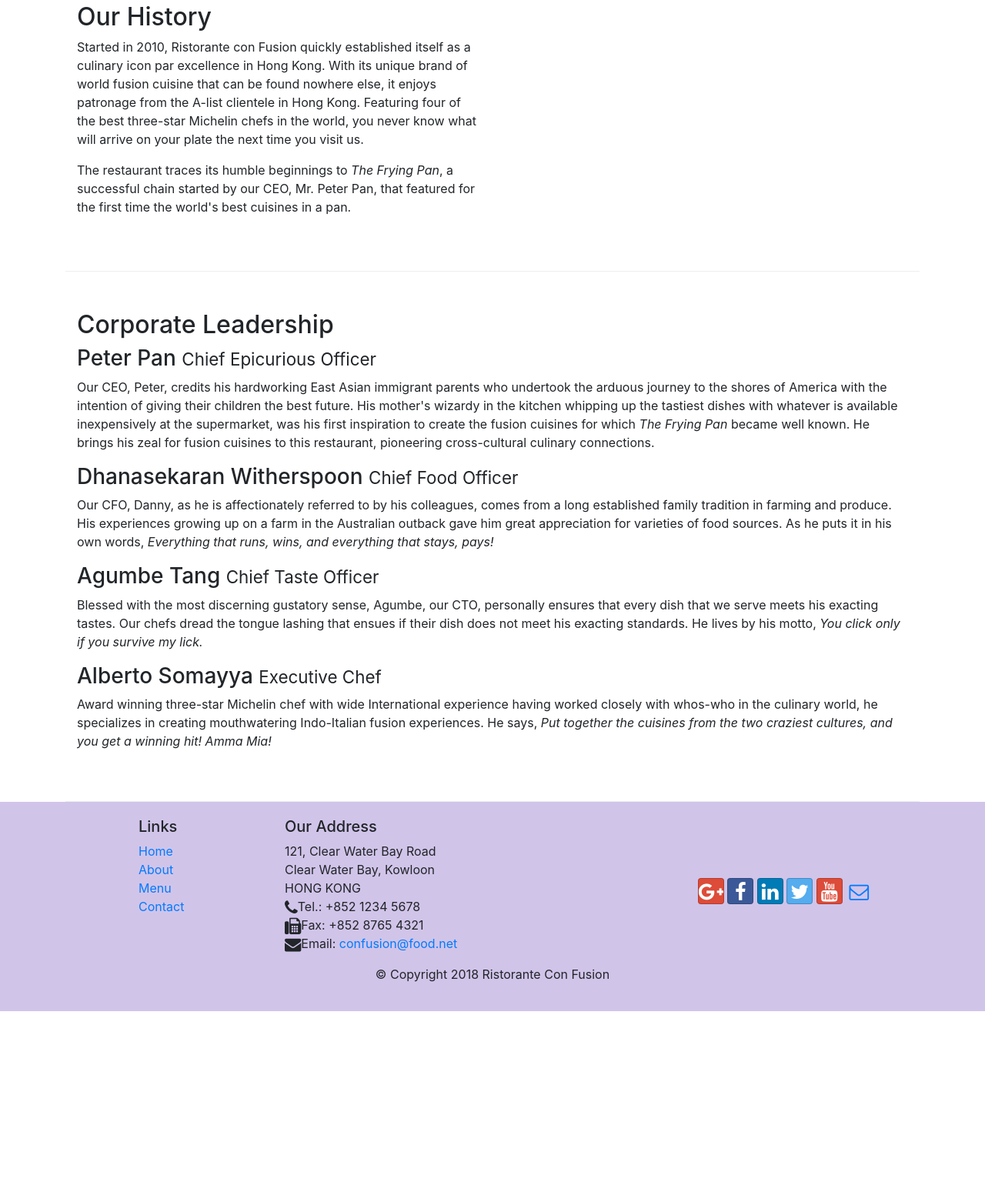
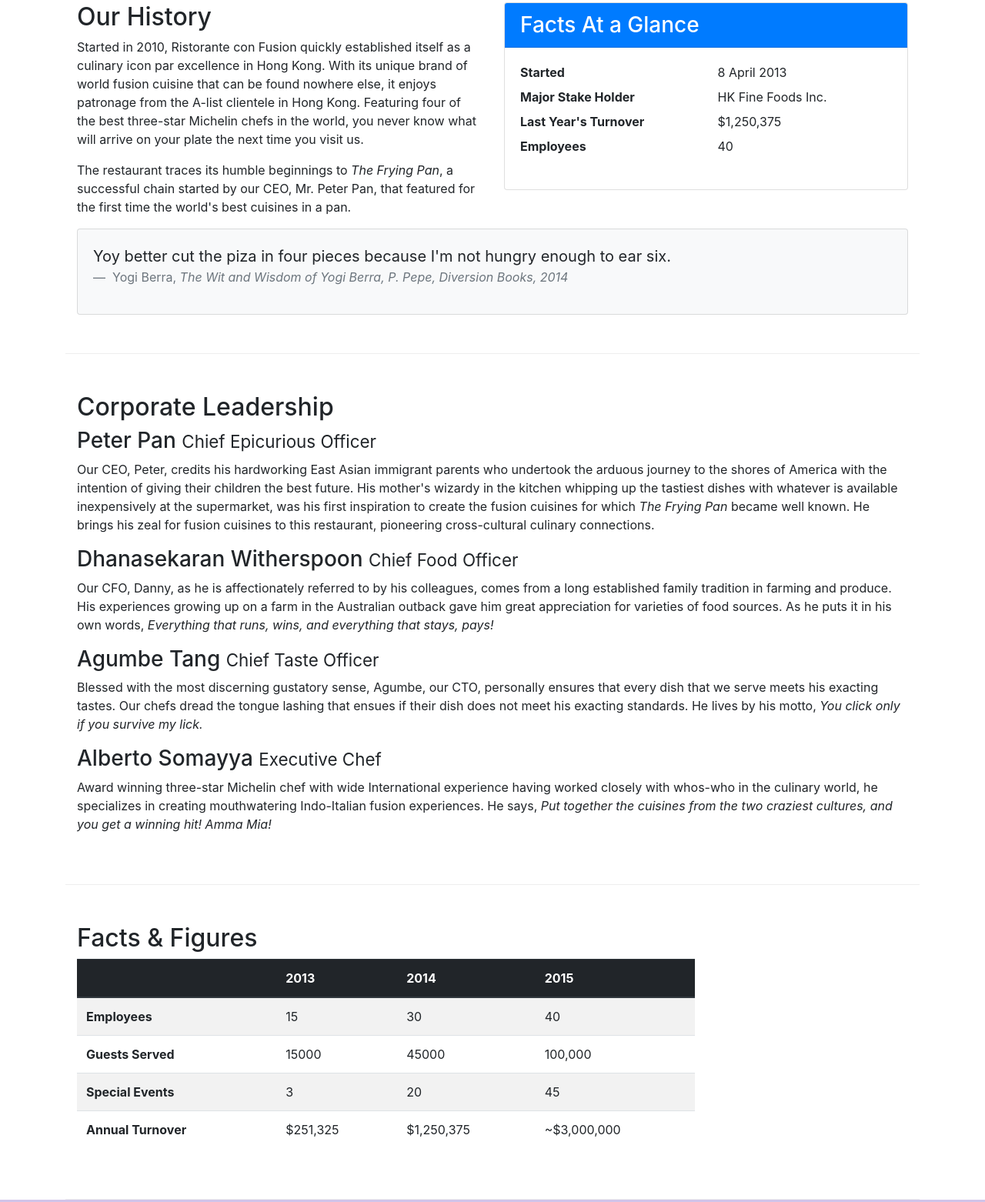
Before and after one commit to rohit10000/conFusion, a website: page aboutus.html in a window 1280 px wide. Shown: the part 488-2050 px from the top of the page at 77% size. Before the commit the page ends 1802 px from the top, so only its background shows below. Drawn offline with nearby package versions, Linux system fonts and the light colour scheme.

Commit message:
Bootstrap Tables & Cards

```diff
--- a/aboutus.html
+++ b/aboutus.html
@@ -64,7 +64,33 @@
                 <p>Started in 2010, Ristorante con Fusion quickly established itself as a culinary icon par excellence in Hong Kong. With its unique brand of world fusion cuisine that can be found nowhere else, it enjoys patronage from the A-list clientele in Hong Kong.  Featuring four of the best three-star Michelin chefs in the world, you never know what will arrive on your plate the next time you visit us.</p>
                 <p>The restaurant traces its humble beginnings to <em>The Frying Pan</em>, a successful chain started by our CEO, Mr. Peter Pan, that featured for the first time the world's best cuisines in a pan.</p>
             </div>
-            <div>
+            <div class="col-sm">
+              <div class="card">
+                <h3 class="card-header bg-primary text-white">Facts At a Glance</h3>
+                <div class="card-body">
+                  <dl class="row">
+                  <dt class="col-6">Started</dt>
+                  <dd class="col-6">8 April 2013</dd>
+                  <dt class="col-6">Major Stake Holder</dt>
+                  <dd class="col-6">HK Fine Foods Inc.</dd>
+                  <dt class="col-6">Last Year's Turnover</dt>
+                  <dd class="col-6">$1,250,375</dd>
+                  <dt class="col-6">Employees</dt>
+                  <dd class="col-6">40</dd>
+                </dl>
+                </div>
+              </div>
+            </div>
+            <div class="col-12">
+              <div class="card card-body bg-light">
+                <blockquote class="blockquote">
+                  <p class = "mb-0">Yoy better cut the piza in four pieces because I'm not hungry enough to ear six.</p>
+                  <footer class="blockquote-footer">
+                    Yogi Berra,
+                    <cite title="Source Title">The Wit and Wisdom of Yogi Berra, P. Pepe, Diversion Books, 2014</cite>
+                  </footer>
+                </blockquote>
+              </div>
             </div>
         </div>
 
@@ -82,7 +108,51 @@
                 <p class="d-none d-sm-block">Award winning three-star Michelin chef with wide International experience having worked closely with whos-who in the culinary world, he specializes in creating mouthwatering Indo-Italian fusion experiences. He says, <em>Put together the cuisines from the two craziest cultures, and you get a winning hit! Amma Mia!</em></p>
             </div>
        </div>
+       <div class="row row-content">
+        <div class="col-12 col-sm-9">
+          <h2>Facts &amp;  Figures </h2>
+          <div class="table-responsive">
+            <table class="table table-striped">
+              <thead class="thead-dark">
+                <tr>
+                  <th>&nbsp;</th>
+                  <th>2013</th>
+                  <th>2014</th>
+                  <th>2015</th>
+                </tr>
+              </thead>
+              <tbody>
+                  <tr>
+                      <th>Employees</th>
+                      <td>15</td>
+                      <td>30</td>
+                      <td>40</td>
+                  </tr>
+                  <tr>
+                      <th>Guests Served</th>
+                      <td>15000</td>
+                      <td>45000</td>
+                      <td>100,000</td>
+                  </tr>
+                  <tr>
+                      <th>Special Events</th>
+                      <td>3</td>
+                      <td>20</td>
+                      <td>45</td>
+                  </tr>
+                  <tr>
+                      <th>Annual Turnover</th>
+                      <td>$251,325</td>
+                      <td>$1,250,375</td>
+                      <td>~$3,000,000</td>
+                  </tr>
+              </tbody>
+          </table>
+          </div>
 
+        </div>
+        <div class="col-12 col-sm-3"></div>
+       </div>
     </div>
 
     <footer class="footer">
```
